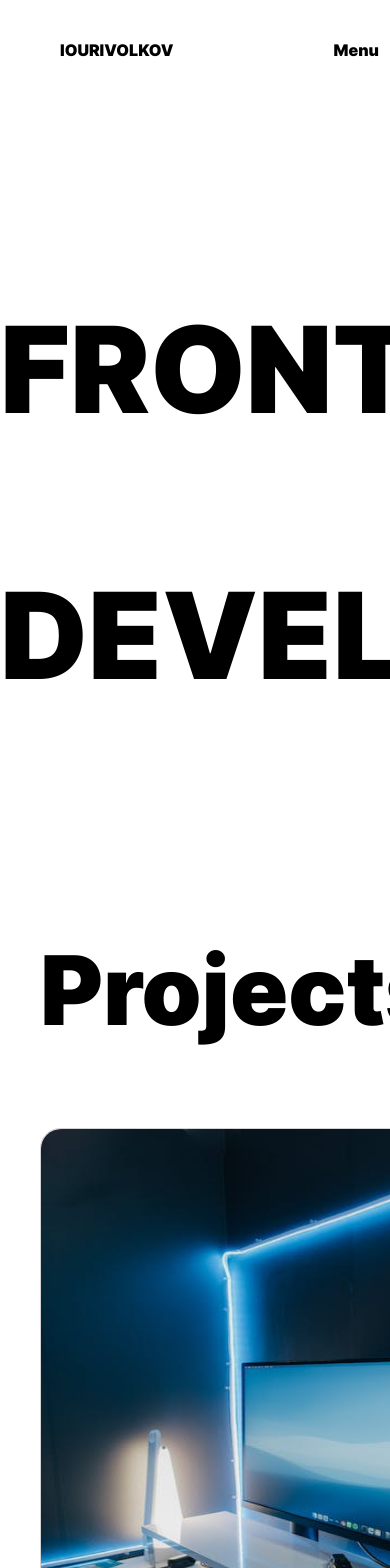
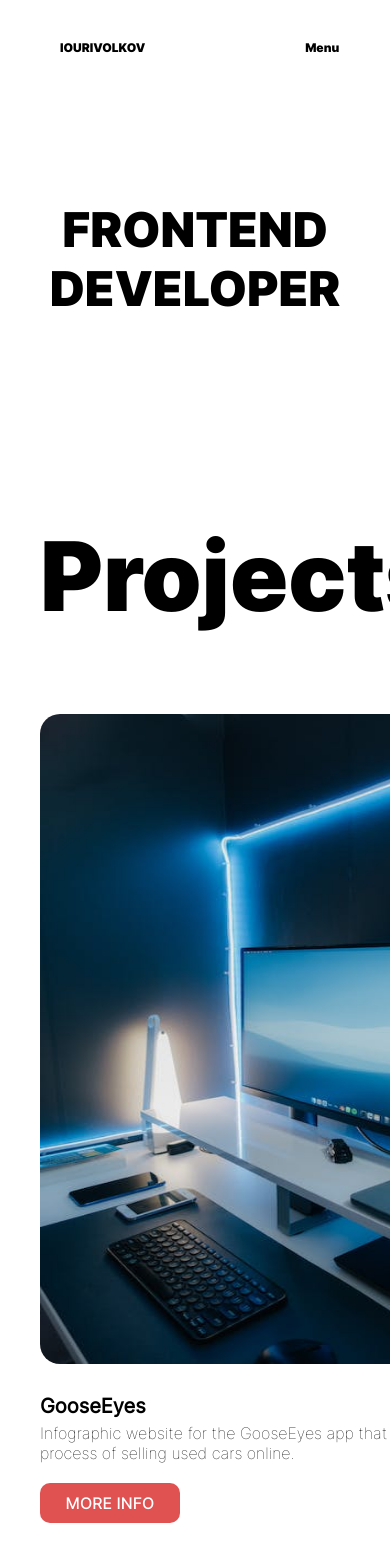
Before and after one commit to iourivolkov/personalWebsite, a Next.js app in the folder personal-website/: page / in a window 390 px wide. Shown: the top 1568 px of the page. Built offline with nearby package versions, Linux system fonts and the light colour scheme.

Commit message:
Add media queries to menu open, navbar and hero components

```diff
--- a/personal-website/src/components/HeroText/styled.tsx
+++ b/personal-website/src/components/HeroText/styled.tsx
@@ -6,14 +6,23 @@ export const HeroParagraph = styled.p`
   font-size: 220px;
   text-transform: uppercase;
   max-width: 20ch;
-  /* margin: 100px auto 150px auto; */
   margin: 200px auto;
   text-align: center;
+
+  @media screen and (max-width: 768px) {
+    font-size: 48px;
+    max-width: 15ch;
+  }
 `;
 
 export const HeroText1 = styled.span`
   font-family: inter-black;
   font-size: 120px;
+
+  @media screen and (max-width: 768px) {
+    font-size: 48px;
+    max-width: 10ch;
+  }
 `;
 
 /* @TODO - flesh out logic for this span*/
--- a/personal-website/src/components/MenuOpen/styled.tsx
+++ b/personal-website/src/components/MenuOpen/styled.tsx
@@ -27,6 +27,10 @@ export const MenuNavigation = styled.p`
     transform: skew(-0.04turn);
     transition: all 0.2s ease-in-out;
   }
+
+  @media screen and (max-width: 768px) {
+    font-size: 64px;
+  }
 `;
 
 export const MenuSocialsContainer = styled.div`
@@ -38,6 +42,12 @@ export const MenuSocialsContainer = styled.div`
   position: absolute;
   left: 0;
   bottom: 0;
+
+  @media screen and (max-width: 768px) {
+    align-self: center;
+    bottom: 40px;
+    left: auto;
+  }
 `;
 
 export const MenuSocialLink = styled.p`
--- a/personal-website/src/components/NavBar/styled.tsx
+++ b/personal-website/src/components/NavBar/styled.tsx
@@ -8,7 +8,6 @@ export const Navigation = styled.ul<{ isScrolling?: boolean }>`
   top: 0px;
   width: 100%;
   backdrop-filter: blur(10px);
-  transition: all 0.4s ease-in-out;
 `;
 
 export const NavigationItem = styled.li<{ menuOpen?: boolean }>`
@@ -18,4 +17,9 @@ export const NavigationItem = styled.li<{ menuOpen?: boolean }>`
   font-size: 16px;
   z-index: 10000000;
   color: ${(props) => (props.menuOpen ? "#fff" : "#000000")};
+
+  @media screen and (max-width: 768px) {
+    font-size: 12px;
+    font-family: inter-black;
+  }
 `;
--- a/personal-website/src/components/ProjectCard/index.tsx
+++ b/personal-website/src/components/ProjectCard/index.tsx
@@ -4,6 +4,7 @@ import {
   CardHeading,
   CardText,
   CardTextContainer,
+  CardButton,
 } from "./styled";
 import ProjectCardModal from "../ProjectCardModal";
 import { useState } from "react";
@@ -34,7 +35,8 @@ const ProjectCard = () => {
     <CardContainer>
       <CardImageContainer>
         <Image
-          style={{ borderRadius: "20px 20px 0 0" }}
+          // style={{ borderRadius: "20px 20px 0 0" }}
+          style={{ borderRadius: "20px" }}
           height={650}
           width={550}
           src="/assets/testImage.jpeg"
@@ -47,6 +49,7 @@ const ProjectCard = () => {
           Infographic website for the GooseEyes app that simplifies the process
           of selling used cars online.{" "}
         </CardText>
+        <CardButton>more info</CardButton>
       </CardTextContainer>
     </CardContainer>
   );
--- a/personal-website/src/components/ProjectCard/styled.tsx
+++ b/personal-website/src/components/ProjectCard/styled.tsx
@@ -5,8 +5,8 @@ export const CardContainer = styled.div`
   flex-direction: column;
   /* justify-content: start; */
   align-items: start;
-  border-radius: 20px;
-  border: 0.1px solid lightgrey;
+  /* border-radius: 20px;
+  border: 0.1px solid lightgrey; */
   margin: 40px;
   cursor: pointer;
 `;
@@ -19,7 +19,8 @@ export const CardImageContainer = styled.div`
 export const CardTextContainer = styled.div`
   display: flex;
   flex-direction: column;
-  padding: 20px;
+  /* padding: 20px; */
+  padding-top: 30px;
 `;
 
 export const CardHeading = styled.h2`
@@ -33,3 +34,27 @@ export const CardText = styled.p`
   max-width: 50ch;
   margin-top: 5px;
 `;
+
+export const CardButton = styled.button`
+  font-family: inter-medium;
+  font-size: 16px;
+  width: 140px;
+  height: 40px;
+  display: flex;
+  justify-content: center;
+  align-items: center;
+  color: #fff;
+  background-color: #e05151;
+  text-transform: uppercase;
+  border-radius: 10px;
+  cursor: pointer;
+  border: none;
+  margin-top: 20px;
+
+  &:hover {
+    border: 1px solid #e05151;
+    color: #e05151;
+    background-color: #fff;
+    transition: all 0.3s ease-in-out;
+  }
+`;
```
